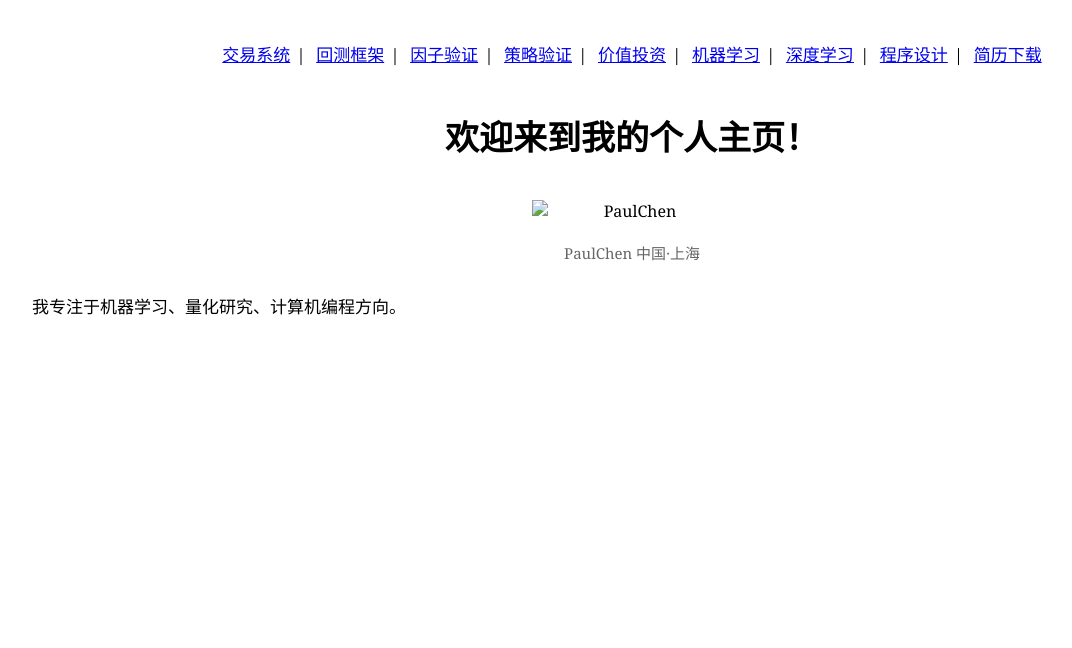
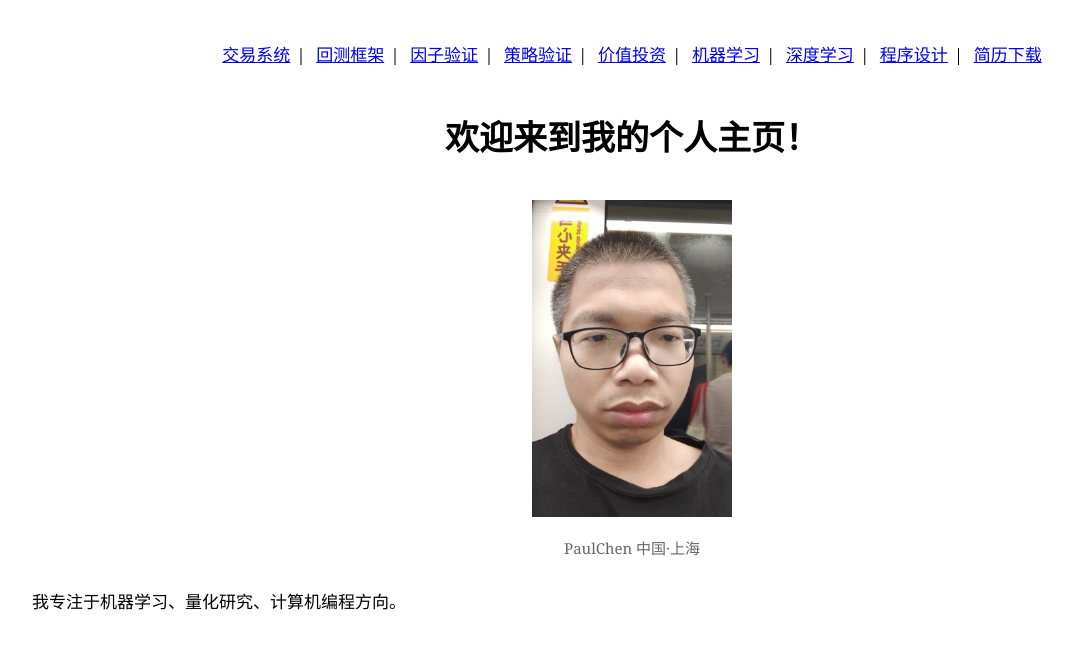
Before and after one commit to close-max/home-site, a plain HTML site: page index.html in a window 1280 px wide. Shown: the whole page, without its empty margins (8-1080 px from the left). Drawn offline with Linux system fonts and the light colour scheme.

Commit message:
Fix image source path in index.html
Updated image source path for the profile picture.

```diff
--- a/index.html
+++ b/index.html
@@ -68,7 +68,7 @@
 
   <h1>欢迎来到我的个人主页！</h1>
 
-  <img class="photo" src="PaulChen.jpg" alt="PaulChen">
+  <img class="photo" src="images/PaulChen.jpg" alt="PaulChen">
   <p class="location">PaulChen 中国·上海</p>
 
   <div class="intro">
```
